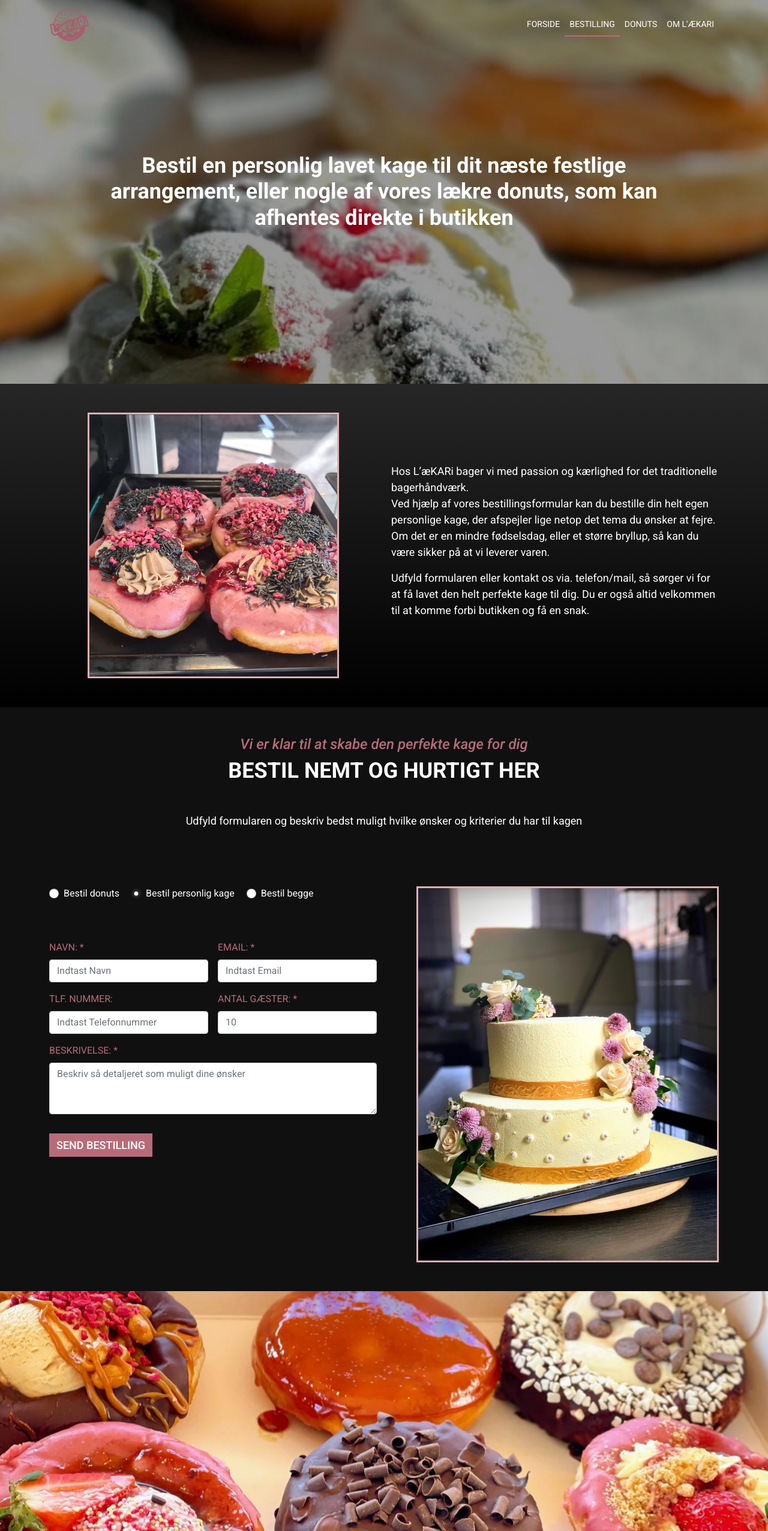
After one commit to andrewras93/laekari, a PHP site: page /bestilling.php in a window 1280 px wide. The commit adds this page. Shown: the whole page at 60% size. Run offline with PHP 8.4, Linux system fonts and the light colour scheme.

Commit message:
Added order page.

```diff
--- /dev/null
+++ b/bestilling.php
@@ -0,0 +1,142 @@
+<!DOCTYPE html>
+
+<html lang="da">
+
+<head>
+
+    <meta charset="UTF-8">
+    <meta http-equiv="X-UA-Compatible" content="IE=edge">
+    <meta name="viewport" content="width=device-width, initial-scale=1.0">
+
+    <title>L'æKARi | Bestilling</title>
+
+    <link href="https://fonts.googleapis.com/icon?family=Material+Icons" rel="stylesheet">
+    <link href="css/styles.css" rel="stylesheet" type="text/css">
+
+</head>
+
+<body>
+
+    <?php include "header.php"; ?>
+
+    <div id="order-hero" class="d-flex justify-content-center align-items-center text-center">
+
+        <div class="container">
+
+            <h1 class="display-1 m-auto">Bestil en personlig lavet kage til dit næste festlige arrangement, eller nogle af vores lækre donuts, som kan afhentes direkte i butikken</h1>
+
+        </div>
+
+    </div>
+
+    <div id="order-info" class="bg-gradient">
+
+        <div class="container pt-5 pb-5">
+
+            <div class="row align-items-center">
+
+                <div class="col-lg-6 text-center">
+                    <img src="images/order-donuts.png" alt="Lyserøde donuts" class="img-fluid">
+                </div>
+
+                <div class="col-lg-6 mt-5 mt-lg-0">
+                    <p>
+                        Hos L’æKARi bager vi med passion og kærlighed for det traditionelle bagerhåndværk.<br>
+                        Ved hjælp af vores bestillingsformular kan du bestille din helt egen personlige kage, der afspejler lige netop det tema du ønsker at fejre. Om det er en mindre fødselsdag, eller et større bryllup, så kan du være sikker på at vi leverer varen.
+                    </p>
+                    <p>
+                        Udfyld formularen eller kontakt os via. telefon/mail, så sørger vi for at få lavet den helt perfekte kage til dig. Du er også altid velkommen til at komme forbi butikken og få en snak.
+                    </p>
+                </div>
+
+            </div>
+
+        </div>
+
+    </div>
+
+    <div id="order-form" class="bg-dark">
+
+        <div class="container pt-5 pb-5">
+
+            <h3 class="text-center">Vi er klar til at skabe den perfekte kage for dig</h3>
+            <h2 class="display-1 text-uppercase text-center">Bestil nemt og hurtigt her</h2>
+
+            <p class="lead text-center me-auto ms-auto mt-5">Udfyld formularen og beskriv bedst muligt hvilke ønsker og kriterier du har til kagen</p>
+
+            <div class="row mt-5 pt-lg-5">
+
+                <div class="col-lg-6">
+
+                    <div class="form-check form-check-inline">
+                        <input class="form-check-input" type="radio" name="inlineRadioOptions" id="inlineRadio1" value="option1">
+                        <label class="form-check-label" for="inlineRadio1">Bestil donuts</label>
+                    </div>
+
+                    <div class="form-check form-check-inline">
+                        <input class="form-check-input" type="radio" name="inlineRadioOptions" id="inlineRadio2" value="option2" checked>
+                        <label class="form-check-label" for="inlineRadio2">Bestil personlig kage</label>
+                    </div>
+
+                    <div class="form-check form-check-inline">
+                        <input class="form-check-input" type="radio" name="inlineRadioOptions" id="inlineRadio3" value="option3">
+                        <label class="form-check-label" for="inlineRadio3">Bestil begge</label>
+                    </div>
+
+                    <form class="row g-3 mt-3 mt-lg-5">
+
+                        <div class="col-md-6">
+                            <label for="inputName" class="form-label text-uppercase">Navn: *</label>
+                            <input type="text" class="form-control" id="inputName" placeholder="Indtast Navn">
+                        </div>
+
+                        <div class="col-md-6">
+                            <label for="inputEmail" class="form-label text-uppercase">Email: *</label>
+                            <input type="email" class="form-control" id="inputEmail" placeholder="Indtast Email">
+                        </div>
+
+                        <div class="col-md-6">
+                            <label for="inputPhone" class="form-label text-uppercase">Tlf. nummer:</label>
+                            <input type="number" class="form-control" id="inputPhone" placeholder="Indtast Telefonnummer">
+                        </div>
+
+                        <div class="col-md-6">
+                            <label for="inputGuests" class="form-label text-uppercase">Antal Gæster: *</label>
+                            <input type="number" class="form-control" id="inputGuests" placeholder="10">
+                        </div>
+
+                        <div class="mb-3">
+                            <label for="inputDescription" class="form-label text-uppercase">Beskrivelse: *</label>
+                            <textarea class="form-control" id="inputDescription" rows="3" placeholder="Beskriv så detaljeret som muligt dine ønsker"></textarea>
+                        </div>
+
+                        <div class="col-12">
+                            <button type="submit" class="btn btn-secondary border-0 rounded-0 text-uppercase">Send Bestilling</button>
+                        </div>
+
+                    </form>
+
+                </div>
+
+                <div class="col-lg-6 d-lg-flex flex-row-reverse mt-5 mt-lg-0 text-center">
+
+                    <img src="images/festive-cake.png" alt="Festkage" class="img-fluid">
+
+                </div>
+
+            </div>
+
+        </div>
+
+    </div>
+
+    <div id="order-page-parallax-image"></div>
+
+    <script src="js/script.min.js"></script>
+    <script src="https://code.jquery.com/jquery-3.3.1.slim.min.js" integrity="sha384-q8i/X+965DzO0rT7abK41JStQIAqVgRVzpbzo5smXKp4YfRvH+8abtTE1Pi6jizo" crossorigin="anonymous"></script>
+    <script src="https://cdnjs.cloudflare.com/ajax/libs/popper.js/1.14.3/umd/popper.min.js" integrity="sha384-ZMP7rVo3mIykV+2+9J3UJ46jBk0WLaUAdn689aCwoqbBJiSnjAK/l8WvCWPIPm49" crossorigin="anonymous"></script>
+    <script src="https://stackpath.bootstrapcdn.com/bootstrap/4.1.3/js/bootstrap.min.js" integrity="sha384-ChfqqxuZUCnJSK3+MXmPNIyE6ZbWh2IMqE241rYiqJxyMiZ6OW/JmZQ5stwEULTy" crossorigin="anonymous"></script>
+
+</body>
+
+</html>
--- /dev/null
+++ b/css/_bestilling.scss
@@ -0,0 +1,37 @@
+#order-hero {
+
+  background: url("../images/order-hero.png") no-repeat center;
+  background-size: cover;
+  height: 80vh;
+
+}
+
+#order-hero h1 {
+
+  max-width: 90%;
+
+}
+
+#order-info img, #order-form img {
+
+  border: 3px solid $light;
+
+}
+
+#order-form form label {
+
+  color: $secondary;
+
+}
+
+#order-page-parallax-image {
+
+  background: url("../images/order-page-parallax-image.png");
+  background-position: center;
+  background-size: cover;
+  background-repeat: no-repeat;
+  min-height: 400px;
+  background-attachment: fixed;
+  position: relative;
+
+}
--- a/css/_header.scss
+++ b/css/_header.scss
@@ -15,6 +15,7 @@
 
     color: $white !important;
     font-size: 14px;
+    font-weight: 400;
 
 }
 
--- a/css/_typographi.scss
+++ b/css/_typographi.scss
@@ -62,3 +62,10 @@ h4 {
   font-weight: 500;
 
 }
+
+#order-info p {
+
+  font-size: 18px;
+  font-weight: 400;
+
+}
--- a/css/styles.scss
+++ b/css/styles.scss
@@ -4,6 +4,7 @@
 @import "typographi";
 @import "buttons";
 @import "header";
+@import "bestilling";
 
 $theme-colors: (
 
@@ -21,7 +22,7 @@ body {
 
 }
 
-.parallax-image {
+#front-page-parallax-image {
 
     background: url("../images/front-page-parallax-image.png");
     background-position: center;
--- a/index.php
+++ b/index.php
@@ -186,7 +186,7 @@
 
     </div>
 
-    <div id="front-page-parallax-image"class="parallax-image"></div>
+    <div id="front-page-parallax-image"></div>
 
     <script src="js/script.min.js"></script>
     <script src="https://code.jquery.com/jquery-3.3.1.slim.min.js" integrity="sha384-q8i/X+965DzO0rT7abK41JStQIAqVgRVzpbzo5smXKp4YfRvH+8abtTE1Pi6jizo" crossorigin="anonymous"></script>
```
Also changed, not shown: css/styles.css, images/festive-cake.png (added), images/order-donuts.png (added), images/order-hero.png (added), images/order-page-parallax-image.png (added), 1 other file.
